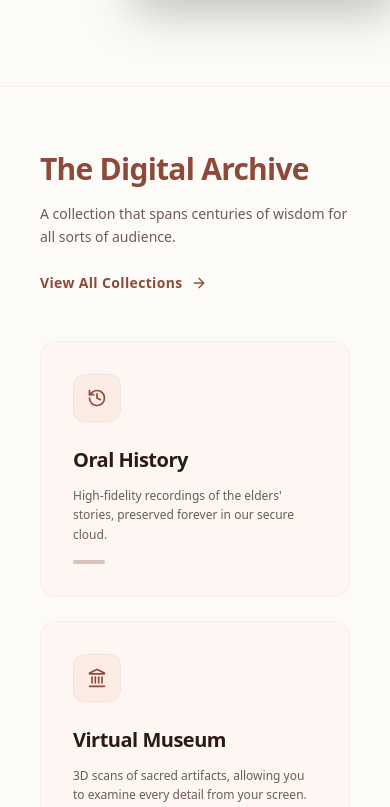
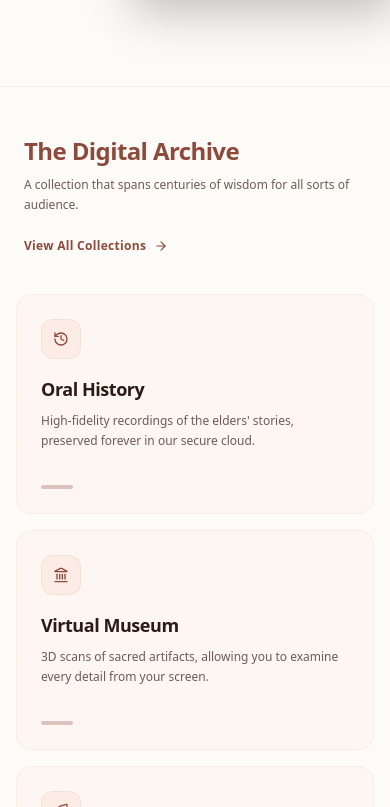
Before and after one commit to ste-lla-mina/umuco_front, a React (Vite) app: page / in a window 390 px wide. Shown: the part 1257-2064 px from the top of the page. Built offline with nearby package versions, Linux system fonts and the light colour scheme.

Commit message:
responsiveness

```diff
--- a/src/components/Archive.jsx
+++ b/src/components/Archive.jsx
@@ -21,48 +21,50 @@ function DigitalArchive() {
   ];
 
   return (
-    <section className="w-full bg-[#FDFBF7] font-sans px-10 py-16 md:py-24 border-t border-[#EADBC8]/40 scroll-mt-24">
+    <section className="w-full bg-[#FDFBF7] font-sans px-4 sm:px-6 lg:px-10 py-12 sm:py-16 md:py-24 border-t border-[#EADBC8]/40 scroll-mt-20">
       <div className="max-w-7xl mx-auto">
 
-        <div className="flex flex-col md:flex-row md:items-end justify-between gap-6 mb-12 md:mb-16">
+        <div className="flex flex-col sm:flex-row sm:items-end justify-between gap-4 mb-10 md:mb-16 px-2 sm:px-0">
           <div className="text-left max-w-xl">
-            <h2 className="text-3xl md:text-4xl font-bold tracking-tight text-[#8D493A] mb-4">
+            <h2 className="text-2xl sm:text-3xl md:text-4xl font-bold tracking-tight text-[#8D493A] mb-2 sm:mb-4">
               The Digital Archive
             </h2>
-            <p className="text-sm md:text-base text-[#6F5B55] leading-relaxed font-normal">
+            <p className="text-xs sm:text-sm md:text-base text-[#6F5B55] leading-relaxed font-normal">
               A collection that spans centuries of wisdom for all sorts of audience.
             </p>
           </div>
 
-          <button className="inline-flex items-center space-x-2 text-[#8D493A] hover:text-[#3E2723] font-semibold text-sm tracking-wide transition-colors duration-200 group self-start md:self-auto shrink-0">
+          <button className="inline-flex items-center space-x-2 text-[#8D493A] hover:text-[#3E2723] font-semibold text-xs sm:text-sm tracking-wide transition-colors duration-200 group self-start sm:self-auto shrink-0 pt-2 sm:pt-0">
             <span>View All Collections</span>
-            <ArrowRight className="w-4 h-4 transform transition-transform group-hover:translate-x-1" />
+            <ArrowRight className="w-3.5 h-3.5 sm:w-4 sm:h-4 transform transition-transform group-hover:translate-x-1" />
           </button>
         </div>
 
-        <div className="grid grid-cols-1 md:grid-cols-3 gap-6 lg:gap-8">
+        <div className="grid grid-cols-1 sm:grid-cols-2 lg:grid-cols-3 gap-4 sm:gap-6 lg:gap-8">
           {collections.map((item, index) => {
             const IconComponent = item.icon;
             return (
               <div
                 key={index}
-                className="bg-[#FCDFD3]/15 border border-[#EADBC8]/30 rounded-2xl p-8 text-left flex flex-col justify-between h-64 shadow-xs hover:shadow-md transition-all duration-300 hover:-translate-y-1 group"
+                className={`bg-[#FCDFD3]/15 border border-[#EADBC8]/30 rounded-2xl p-6 sm:p-8 text-left flex flex-col justify-between min-h-[220px] sm:h-64 shadow-xs hover:shadow-md transition-all duration-300 sm:hover:-translate-y-1 group ${
+                  index === 2 ? 'sm:col-span-2 lg:col-span-1' : ''
+                }`}
               >
                 <div>
-                  <div className="w-12 h-12 rounded-xl bg-[#FCDFD3]/40 border border-[#EADBC8]/50 flex items-center justify-center mb-6 text-[#8D493A] group-hover:bg-[#8D493A] group-hover:text-[#FDFBF7] transition-colors duration-300">
-                    <IconComponent className="w-5 h-5" />
+                  <div className="w-10 h-10 sm:w-12 sm:h-12 rounded-xl bg-[#FCDFD3]/40 border border-[#EADBC8]/50 flex items-center justify-center mb-4 sm:mb-6 text-[#8D493A] sm:group-hover:bg-[#8D493A] sm:group-hover:text-[#FDFBF7] transition-colors duration-300">
+                    <IconComponent className="w-4 sm:w-5 h-4 sm:h-5" />
                   </div>
 
-                  <h3 className="text-xl font-bold text-[#2C1A14] mb-3 tracking-tight">
+                  <h3 className="text-lg sm:text-xl font-bold text-[#2C1A14] mb-2 sm:mb-3 tracking-tight">
                     {item.title}
                   </h3>
 
-                  <p className="text-xs md:text-sm text-[#6F5B55] leading-relaxed font-normal">
+                  <p className="text-xs sm:text-sm text-[#6F5B55] leading-relaxed font-normal">
                     {item.desc}
                   </p>
                 </div>
 
-                <div className="w-8 h-1 bg-[#8D493A]/30 rounded-full mt-4 group-hover:w-16 group-hover:bg-[#8D493A] transition-all duration-300" />
+                <div className="w-8 h-1 bg-[#8D493A]/30 rounded-full mt-4 sm:group-hover:w-16 sm:group-hover:bg-[#8D493A] transition-all duration-300" />
               </div>
             );
           })}
```
